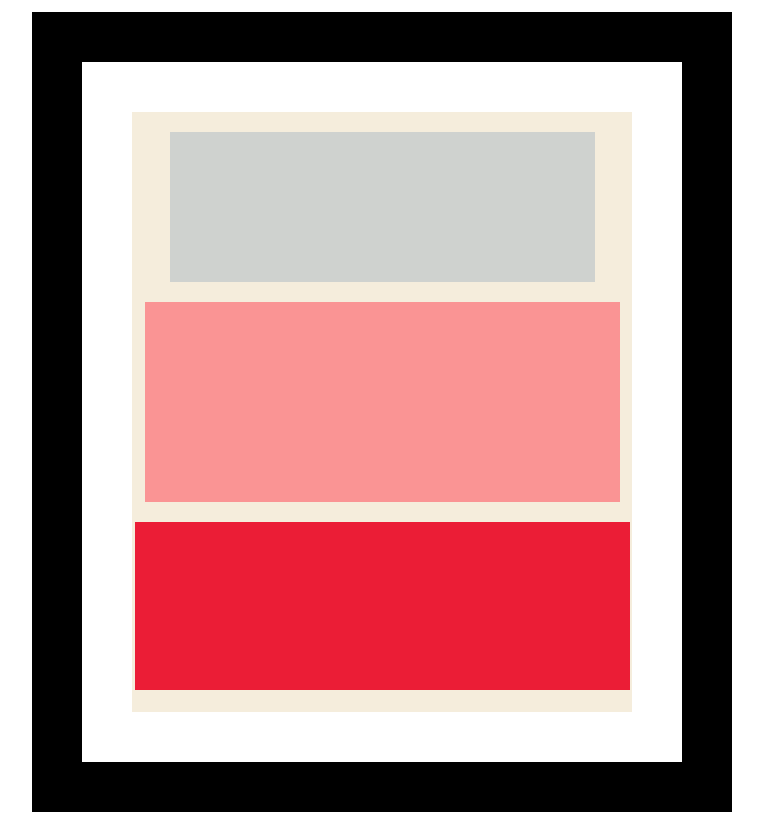
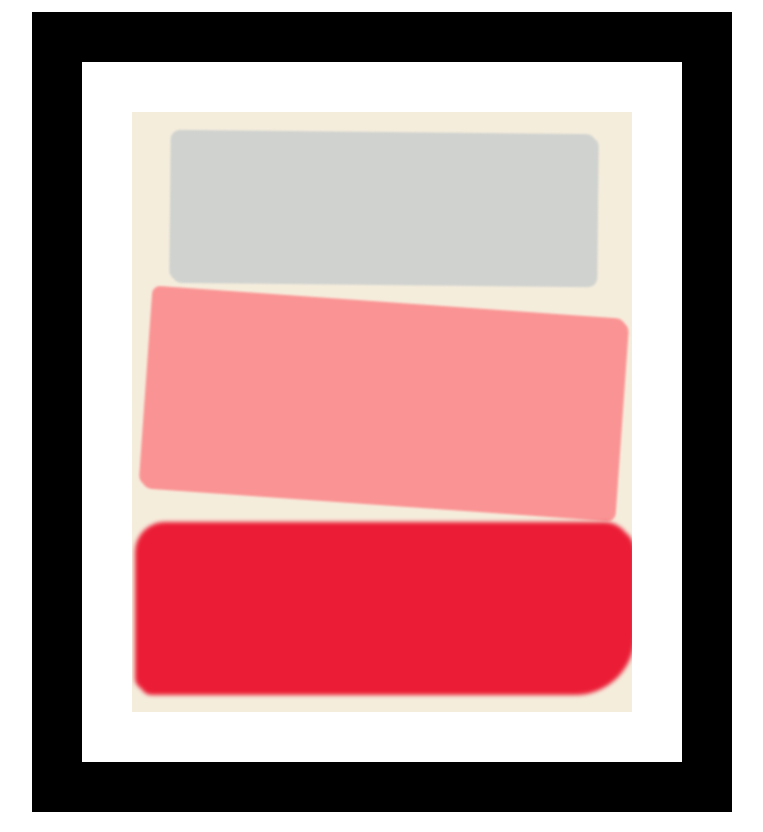
Before and after one commit to JenBaldonado/rothko-painting, a plain HTML site: page index.html in a window 1280 px wide. Shown: the part 320-1152 px from the top of the page, without its empty margins (258-1021 px from the left). Drawn offline with Linux system fonts and the light colour scheme.

Commit message:
Made final changes to the Rothko Painting

```diff
--- a/styles.css
+++ b/styles.css
@@ -23,6 +23,10 @@ accent color: EB1D36
     height: 150px;
     background-color: #CFD2CF;
     margin: 20px auto;
+    filter: blur(1px);
+    box-shadow: 3px 3px #CFD2CF;
+    border-radius:  9px;
+    transform: rotate(0.6deg)
 }
 
 .two {
@@ -30,6 +34,10 @@ accent color: EB1D36
     width: 475px;
     height: 200px;
     margin: 0 auto 20px;
+    filter: blur(1px);
+    box-shadow: 3px 3px #FA9494;
+    border-radius: 8px 10px;
+    transform: rotate(4.03deg)
 }
 
 .three {
@@ -37,4 +45,8 @@ accent color: EB1D36
     height: 28%;
     background-color: #EB1D36;
     margin: auto;
+    filter: blur(2px);
+    box-shadow: 5px 5px #EB1D36;
+    border-radius: 30px 25px 60px 12px;
+    transform:(0.02deg);
 }
```
